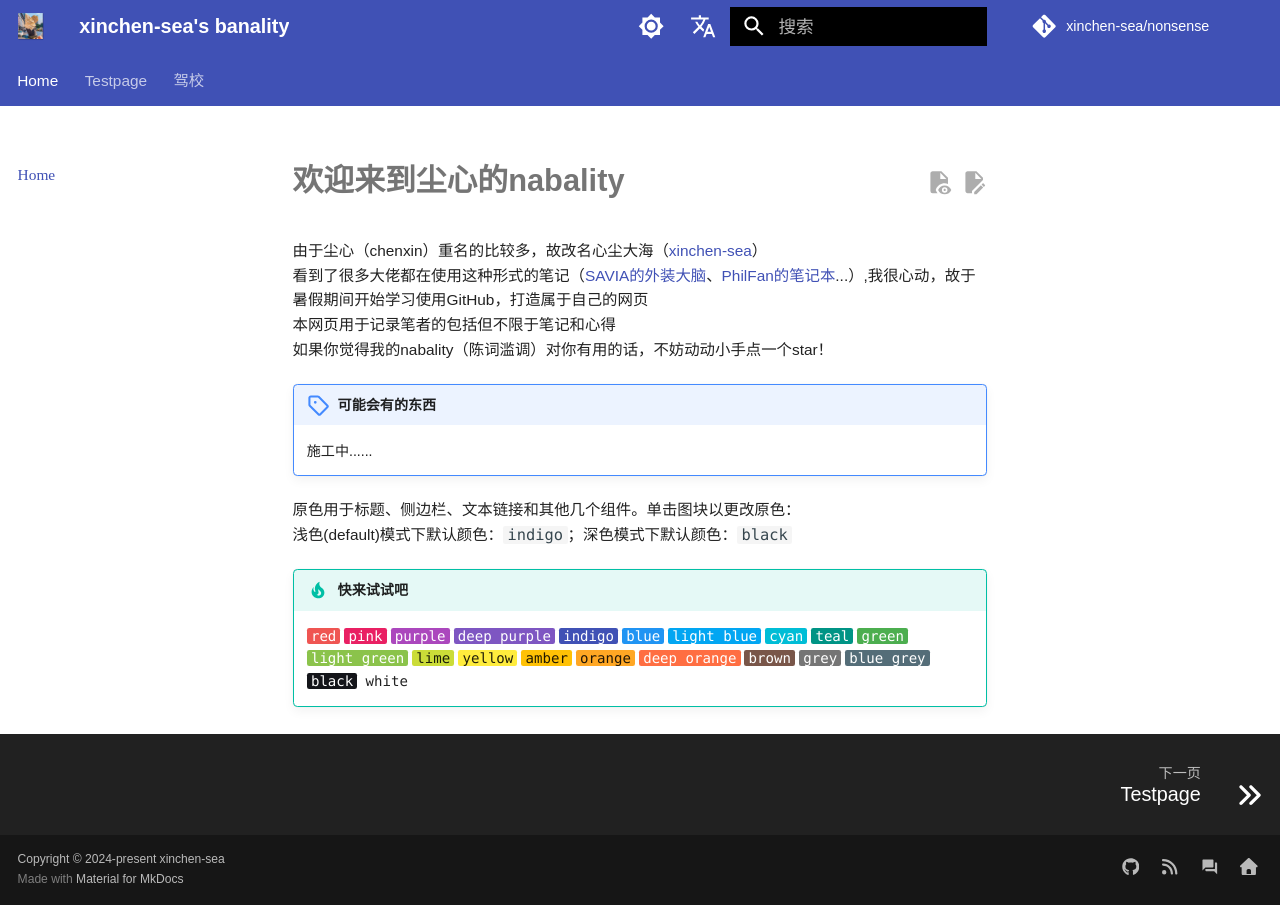
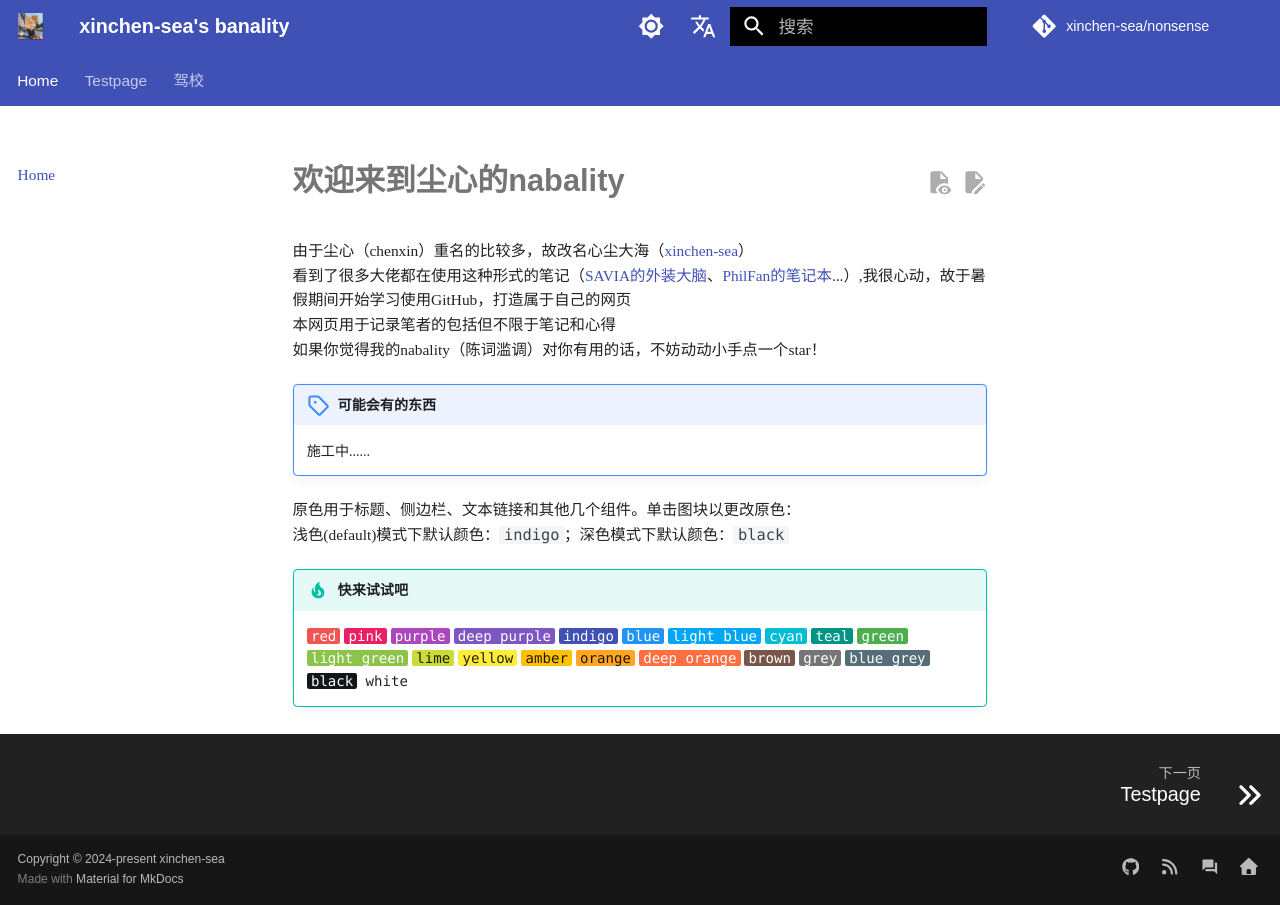
Before and after one commit to xinchen-sea/xinchen-sea.github.io, an MkDocs documentation site: the page built from docs/index.md, in a window 1280 px wide. Built offline with MkDocs 1.6.1 and Material for MkDocs 9.7.7, drawn with Linux system fonts in a browser that asks for light colours; some web fonts are replaced; plug-ins that fetch from the network failed and are left out; comment, search, counter and statistics services are not loaded.

Commit message:
Update fonts.css

```diff
--- a/docs/assets/css/fonts.css
+++ b/docs/assets/css/fonts.css
@@ -46,7 +46,7 @@
 
 /*默认宋体*/
 body {
-    font-family:'Times New Roman'， 'SimSun', sans-serif;
+    font-family:'Times New Roman', 'SimSun', sans-serif;
 }
 
 /* 针对具体语言设置不同的字体 */
@@ -89,7 +89,7 @@
 
 
 p {
-    font-family: 'SimSun', sans-serif;
+    font-family: 'Times New Roman', 'SimSun', sans-serif;
 }
 
 /* 设置主导航栏字体 */
```
